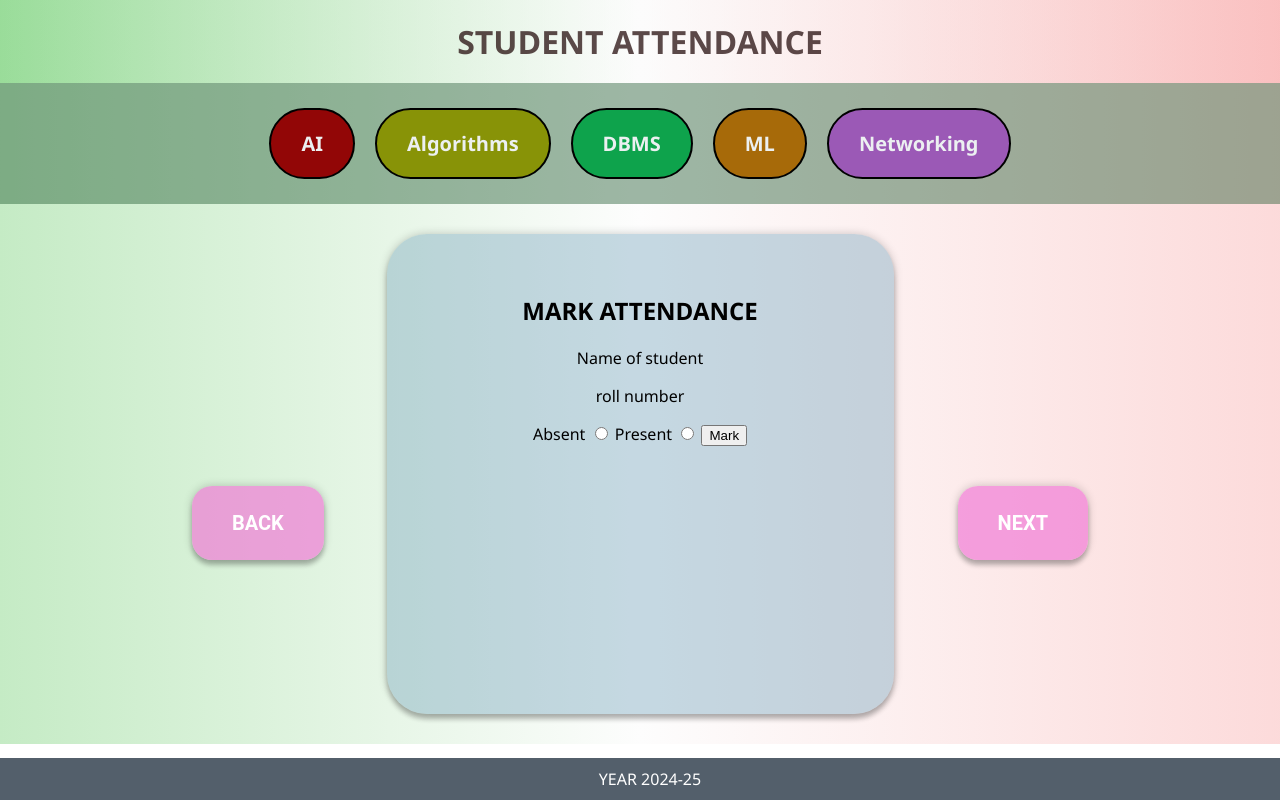
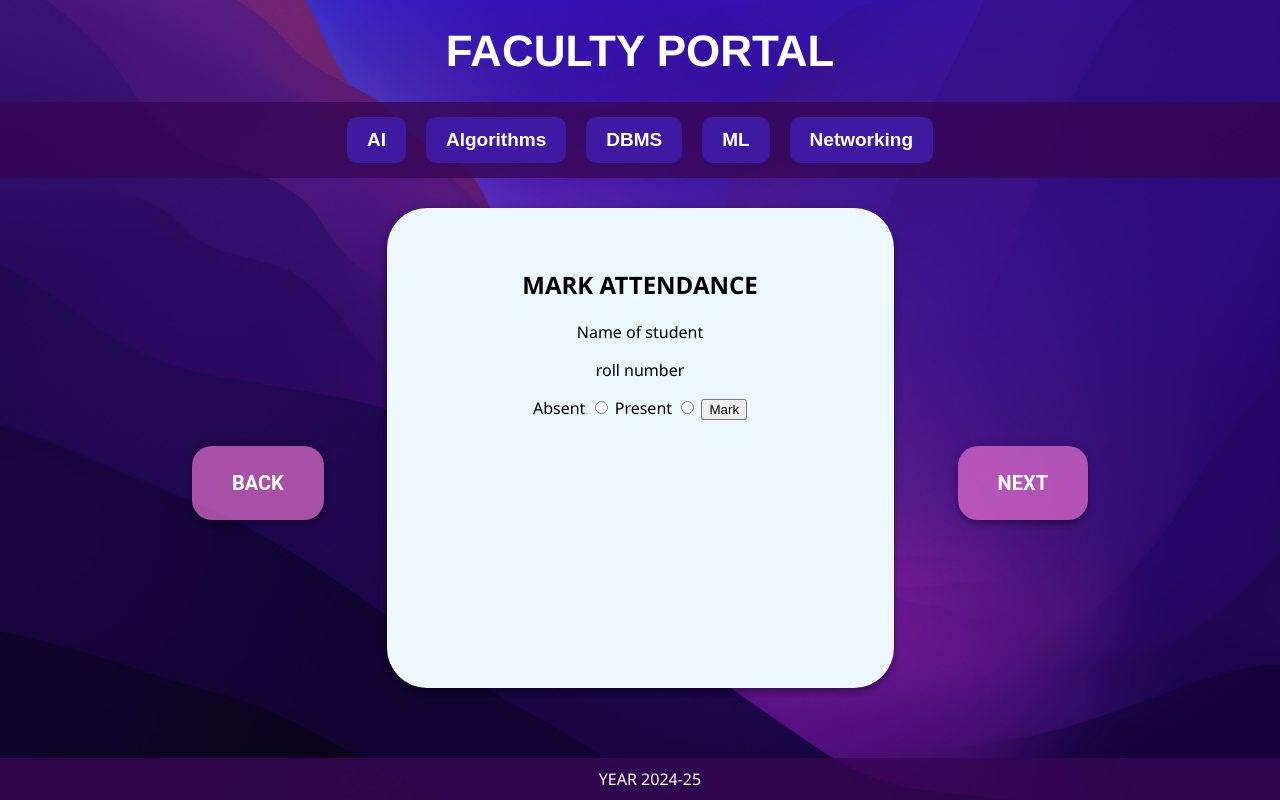
Before and after one commit to Rudra-Garg/Attendance-DBMS, a Flask app: template Templates/faculty.html in a window 1280 px wide. Run offline with Flask 3, Linux system fonts and the light colour scheme; the template is opened without the code that fills it, so the values that code supplies are empty.

Commit message:
Add main.py

```diff
--- a/Templates/faculty.html
+++ b/Templates/faculty.html
@@ -4,20 +4,21 @@
     <meta charset="UTF-8">
     <meta http-equiv="X-UA-Compatible" content="IE=edge">
     <meta name="viewport" content="width=device-width, initial-scale=1.0">
-    <link rel="stylesheet" href="faculty.css">
+    <link rel="stylesheet" href="/static/CSS/faculty.css">
     <title>Faculty Webpage</title>
 </head>
 <body>
     <header>
-        <h1>STUDENT ATTENDANCE</h1>
+        <h1>FACULTY PORTAL</h1>
     </header>
 
+
     <nav>
-        <a href="AI">AI</a>
-        <a href="Algorithms">Algorithms</a>
-        <a href="DBMS">DBMS</a>
-        <a href="ML">ML</a>
-        <a href="Networking">Networking</a>
+        <button>AI</button>
+        <button>Algorithms</button>
+        <button>DBMS</button>
+        <button>ML</button>
+        <button>Networking</button>
     </nav>
 
     <button class="nextBtn" >Next</button>
--- a/Templates/s.html
+++ b/Templates/student.html
@@ -4,7 +4,7 @@
     <meta charset="UTF-8">
     <meta http-equiv="X-UA-Compatible" content="IE=edge">
     <meta name="viewport" content="width=device-width, initial-scale=1.0">
-    <link rel="stylesheet" href="s.css">
+    <link rel="stylesheet" href="/static/CSS/student.css">
     <title>Student Webpage</title>
 </head>
 <body>
--- a/main.py
+++ b/main.py
@@ -14,13 +14,23 @@ db = mysql.connector.connect(
 cursor = db.cursor(dictionary=True)
 
 
-@app.route('/login', methods=['GET'])
+@app.route('/')
 def login_page():
     return render_template('login.html')
 
 
-# Endpoint to retrieve all students
-@app.route('/students', methods=['GET'])
+@app.route('/student')
+def student_page():
+    return render_template('student.html')
+
+
+@app.route('/faculty')
+def faculty_page():
+    return render_template('faculty.html')
+
+
+
+@app.route('/getstudents', methods=['GET'])
 def get_students():
     cursor.execute("SELECT * FROM student")
     students = cursor.fetchall()
@@ -28,7 +38,7 @@ def get_students():
 
 
 # Endpoint to retrieve all faculty members
-@app.route('/faculty', methods=['GET'])
+@app.route('/getfaculty', methods=['GET'])
 def get_faculty():
     cursor.execute("SELECT * FROM faculty")
     faculty = cursor.fetchall()
@@ -36,14 +46,13 @@ def get_faculty():
 
 
 # Endpoint to retrieve attendance records
-@app.route('/attendance', methods=['GET'])
+@app.route('/getattendance', methods=['GET'])
 def get_attendance():
     cursor.execute("SELECT * FROM attendance")
     attendance = cursor.fetchall()
     return jsonify(attendance)
 
 
-# Endpoint to log in
 @app.route('/login', methods=['POST'])
 def login():
     data = request.get_json()
--- a/Static/CSS/faculty.css
+++ b/static/CSS/faculty.css
@@ -2,69 +2,75 @@ body {
   font-family: 'Segoe UI', Tahoma, Geneva, Verdana, sans-serif;
   margin: 0;
   padding: 0;
-  background: linear-gradient(to right,rgba(27, 177, 27, 0.253),rgba(251, 251, 251, 0.509), rgba(245, 120, 120, 0.272));
-  /* background-image: url('facutlyBackground.jpg'); */
+  /* background: linear-gradient(to right,rgba(27, 177, 27, 0.253),rgba(251, 251, 251, 0.509), rgba(245, 120, 120, 0.272)); */
+   background-image: url('../Images/backgroundFaculty.jpg');
   background-size: cover;
   background-position: center;
   background-repeat: no-repeat;
 }
 
 header {
-  background: linear-gradient(to right,rgba(27, 177, 27, 0.253),rgba(251, 251, 251, 0.509), rgba(245, 120, 120, 0.272));
-  color: #200707ba;
+  color: rgb(255, 255, 255);
+  /* background: linear-gradient(to right,rgba(27, 72, 177, 0.651),rgba(232, 229, 229, 0.509), rgba(120, 128, 245, 0.272)); */
   text-align: center;
-  font-weight: bold;
-  padding: 20px 0;
+  font-size: 22px;
+  padding: 26px 0;
+  /* text-shadow: #FFFFFF 2px 5px 15px; */
 
 }
 
 h1 {
   margin: 0;
+  font-family:'Franklin Gothic Medium', 'Arial Narrow', Arial, sans-serif
 }
 
 nav {
   display: flex;
   justify-content: center;
-  background-color: rgba(27, 86, 44, 0.422);
-  padding: 25px 0;
+
+  background-color: rgba(54, 6, 84, 0.8);
+  padding: 15px 0;
 }
 
-
-nav a:nth-child(1) {
-  background-color: #920606;
+nav button {
+  text-decoration: none;
+  color: #ffffff;
+  font-size: 19px;
+  font-weight: bolder;
+  /* border: 2px solid #000000; */
+  border-radius: 10px;
+  padding: 12px 20px;
+  margin: 0 10px;
+  transition: background-color 0.3s ease;
+  border: none;
 }
 
-nav a:nth-child(2) {
-  background-color: #889307;
+nav button:nth-child(1) {
+  background-color: #3f1fb2cb;
+
 }
 
-nav a:nth-child(3) {
-  background-color: #0ea34c;
+nav button:nth-child(2) {
+  background-color: #3f1fb2cb;
+
 }
 
-nav a:nth-child(4) {
-  background-color: #a76a09;
+nav button:nth-child(3) {
+  background-color: #3f1fb2cb;
 }
 
-nav a:nth-child(5) {
-  background-color: #9b59b6;
+nav button:nth-child(4) {
+  background-color: #3f1fb2cb;
 }
 
-nav a {
-  text-decoration: none;
-  color: #ecf0f1;
-  font-size: 20px;
-  font-weight: bolder;
-  border: 2px solid #000000;
-  border-radius: 400px;
-  padding: 20px 30px;
-  margin: 0 10px;
-  transition: background-color 0.1s ease;
+nav button:nth-child(5) {
+  background-color: #3f1fb2cb;
+
 }
 
-nav a:hover {
+nav button:hover {
   background-color: #125f92;
-  color: #7c5858;
+  color: #ffffff;
 }
 
 section.attendance-section {
@@ -76,7 +82,8 @@ section.attendance-section {
 
   border-radius: 40px;
   padding: 40px;
-  background-color: #76a2ba69;
+  background-color: #EDF7FE;
+  /* background-color: #f3f5f7e3; */
   width: 35%;
   height: 50vh;
   margin: 0 auto;
@@ -86,7 +93,7 @@ section.attendance-section {
 footer {
   text-align: center;
   padding: 10px;
-  background-color:rgba(40, 55, 71, 0.8);
+  background-color:rgba(54, 6, 84, 0.8);
   color: #fff;
   position: fixed;
   bottom: 0;
@@ -99,7 +106,7 @@ footer {
   outline: 0;
   /* text-align: rig20pxht; */
   position: fixed;
-  bottom:30% ;
+  bottom:35% ;
   right: 15%;
 
   background: #f075d5a8;
@@ -126,7 +133,7 @@ footer {
   outline: 0;
   /* text-align: rig20pxht; */
   position: fixed;
-  bottom:30% ;
+  bottom:35% ;
   left: 15%;
 
   background: #f075d5a8;
```
Also changed, not shown: Static/CSS/login.css (deleted, +0 -134 lines), Templates/login.html (+88 -5 lines), static/CSS/login.css (added, +79 -0 lines), static/CSS/student.css (renamed from Static/CSS/s.css, +28 -18 lines), static/Images/backgroundFaculty.jpg (added), static/Images/backgroundLogin.jpg (added), static/Images/backgroundStudent.avif (renamed from Static/Images/vivid-blurred-colorful-wallpaper-background_58702-3798.avif), static/Scripts/login.js (renamed from Static/Scripts/login.js).
